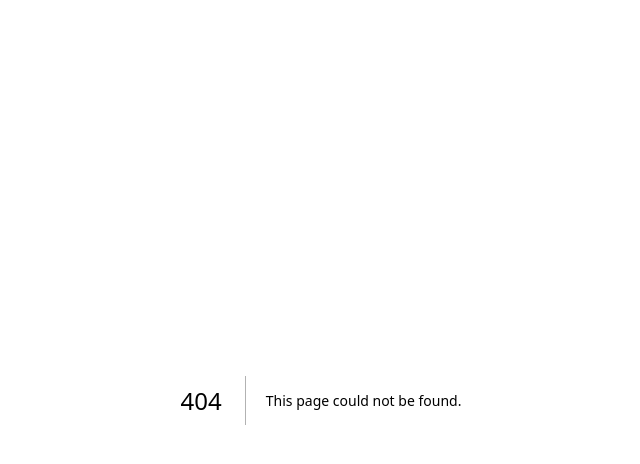
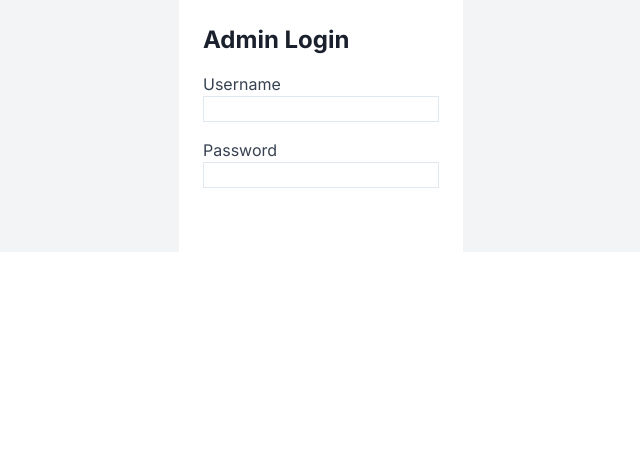
Before and after one commit to MuhammedBasith/CodeNuggets, a Next.js app: page /admin-board in a window 1280 px wide. Before the commit this address had no page. Shown: the top 464 px of the page, without its empty margins (319-959 px from the left). Built offline with nearby package versions, Linux system fonts and the light colour scheme.

Commit message:
Add admin login and admin home initial stage

```diff
--- /dev/null
+++ b/src/app/admin-board/page.jsx
@@ -0,0 +1,17 @@
+'use client'
+
+import { useState } from 'react';
+import Login from '../../components/component/Login';
+import AdminDashboard from '../../components/component/AdminDashboard';
+
+const Home = () => {
+  const [isLoggedIn, setIsLoggedIn] = useState(false);
+
+  return (
+    <div>
+      {isLoggedIn ? <AdminDashboard /> : <Login onLogin={setIsLoggedIn} />}
+    </div>
+  );
+};
+
+export default Home;
--- /dev/null
+++ b/src/components/component/AdminDashboard.jsx
@@ -0,0 +1,45 @@
+'use client'
+
+import { useEffect, useState } from 'react';
+
+const AdminDashboard = () => {
+  const [pendingUsers, setPendingUsers] = useState([]);
+
+  useEffect(() => {
+    const fetchPendingUsers = async () => {
+        const response = await fetch(`${process.env.NEXT_PUBLIC_BACKEND_URL}/api/v1/pending-registrations`)
+        const data = await response.json()
+        console.log(data)
+    };
+    fetchPendingUsers();
+  }, []);
+
+  const confirmPayment = async (userId) => {
+    // const userDoc = doc(db, 'registrations', userId);
+    // await updateDoc(userDoc, { status: 'paid' });
+    // setPendingUsers(pendingUsers.filter(user => user.id !== userId));
+  };
+
+  return (
+    <div className="p-8">
+      <h1 className="text-3xl font-bold mb-8">Pending Registrations</h1>
+      <ul>
+        {pendingUsers.map(user => (
+          <li key={user.id} className="mb-4 p-4 bg-white rounded shadow">
+            <p><strong>Name:</strong> {user.fullName}</p>
+            <p><strong>Email:</strong> {user.email}</p>
+            <p><strong>Referred by:</strong> {user.referralCode}</p>
+            <button
+              onClick={() => confirmPayment(user.id)}
+              className="mt-2 bg-green-500 text-white px-4 py-2 rounded"
+            >
+              Confirm Payment
+            </button>
+          </li>
+        ))}
+      </ul>
+    </div>
+  );
+};
+
+export default AdminDashboard;
--- /dev/null
+++ b/src/components/component/Login.jsx
@@ -0,0 +1,46 @@
+'use client'
+
+import { useState } from 'react';
+
+const Login = ({ onLogin }) => {
+  const [username, setUsername] = useState('');
+  const [password, setPassword] = useState('');
+
+  const handleSubmit = (e) => {
+    e.preventDefault();
+    if (username === process.env.NEXT_PUBLIC_ADMIN_USERNAME && password === process.env.NEXT_PUBLIC_ADMIN_PASSWORD) {
+      onLogin(true);
+    } else {
+      alert('Invalid credentials');
+    }
+  };
+
+  return (
+    <div className="flex justify-center items-center h-screen bg-gray-100">
+      <form onSubmit={handleSubmit} className="bg-white p-6 rounded shadow-md w-80">
+        <h2 className="text-2xl font-bold mb-4">Admin Login</h2>
+        <div className="mb-4">
+          <label className="block text-gray-700">Username</label>
+          <input
+            type="text"
+            className="w-full p-2 border rounded"
+            value={username}
+            onChange={(e) => setUsername(e.target.value)}
+          />
+        </div>
+        <div className="mb-4">
+          <label className="block text-gray-700">Password</label>
+          <input
+            type="password"
+            className="w-full p-2 border rounded"
+            value={password}
+            onChange={(e) => setPassword(e.target.value)}
+          />
+        </div>
+        <button type="submit" className="w-full bg-blue-500 text-white p-2 rounded">Login</button>
+      </form>
+    </div>
+  );
+};
+
+export default Login;
```
